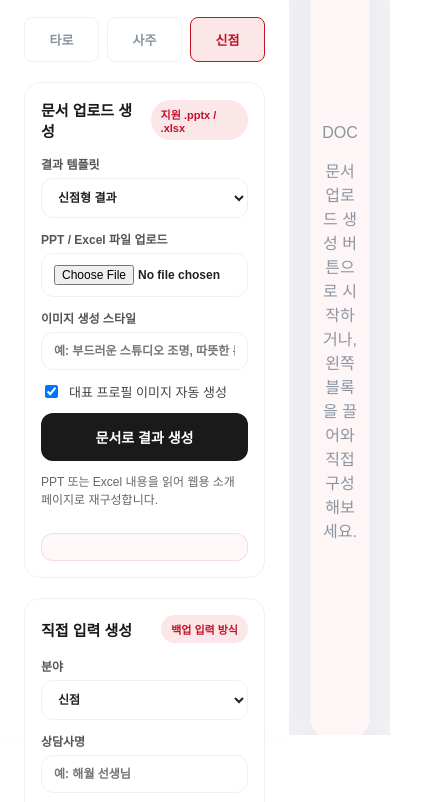
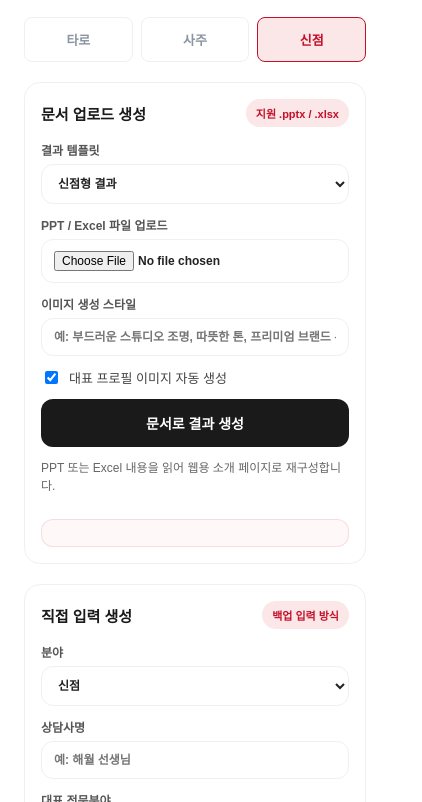
Before and after one commit to Lupus-01/hongcafe-Profile-Maker, a website: page index.html in a window 390 px wide. Shown: the part 109-911 px from the top of the page, 422 px wide, since content can reach past the window. Drawn offline with Linux system fonts and the light colour scheme; a web font is replaced by a local one.

Commit message:
Fix builder sidebar and mobile scrolling

```diff
--- a/style.css
+++ b/style.css
@@ -11,17 +11,29 @@
 .pb-theme-saju { --pb-bg: #fefaf5; --pb-primary: #D67A00; --pb-primary-light: #faecd6; }
 .pb-theme-sinjeom { --pb-bg: #fdf5f6; --pb-primary: #C21129; --pb-primary-light: #fbe6e8; }
 
-body { margin: 0; font-family: 'Pretendard', sans-serif; color: var(--pb-text-main); height: 100vh; overflow: hidden; }
-.pb-layout { display: flex; height: 100%; background-color: var(--pb-ui-bg); }
+html,
+body {
+    margin: 0;
+    height: 100%;
+}
+
+body {
+    font-family: 'Pretendard', sans-serif;
+    color: var(--pb-text-main);
+    min-height: 100vh;
+    overflow: hidden;
+}
+
+.pb-layout { display: flex; height: 100vh; min-height: 0; background-color: var(--pb-ui-bg); }
 
 /* 사이드바 UI */
-.pb-sidebar { width: 360px; background: rgba(255, 255, 255, 0.98); border-right: 1px solid var(--pb-border); display: flex; flex-direction: column; box-sizing: border-box; box-shadow: 2px 0 20px rgba(0,0,0,0.02); z-index: 10; }
+.pb-sidebar { width: 360px; min-height: 0; overflow-y: auto; background: rgba(255, 255, 255, 0.98); border-right: 1px solid var(--pb-border); display: flex; flex-direction: column; box-sizing: border-box; box-shadow: 2px 0 20px rgba(0,0,0,0.02); z-index: 10; }
 .pb-sidebar-header { padding: 30px 24px 20px; }
 .pb-sidebar-header h2 { margin: 0; font-size: 22px; font-weight: 800; letter-spacing: -0.5px; }
 .pb-sidebar-header h2 span { color: #007aff; font-size: 14px; vertical-align: super; }
 .pb-sidebar-header p { margin: 6px 0 0; font-size: 13px; color: var(--pb-text-sub); }
 .pb-section { padding: 0 24px; margin-bottom: 20px; flex-shrink: 0; }
-.pb-palette-container { padding: 0 24px 20px; flex: 1; overflow-y: auto; display: flex; flex-direction: column; gap: 24px; }
+.pb-palette-container { padding: 0 24px 20px; flex: 1; min-height: auto; overflow: visible; display: flex; flex-direction: column; gap: 24px; }
 .pb-palette-group { background: #f8f9fa; padding: 16px; border-radius: 12px; border: 1px solid var(--pb-border); }
 .pb-subtitle { font-size: 12px; font-weight: 700; color: #555; margin: 0 0 12px 0; letter-spacing: 0px; display: flex; align-items: center; gap: 4px; }
 .pb-theme-selectors { display: flex; gap: 8px; }
@@ -605,3 +617,32 @@ body { margin: 0; font-family: 'Pretendard', sans-serif; color: var(--pb-text-ma
 .pb-ai-status[data-state="loading"] { color: var(--pb-primary); }
 .pb-ai-status[data-state="success"] { color: #1f7a1f; }
 .pb-ai-status[data-state="error"] { color: #c0362c; }
+
+@media (max-width: 960px) {
+    body {
+        overflow-y: auto;
+    }
+
+    .pb-layout {
+        flex-direction: column;
+        height: auto;
+        min-height: 100vh;
+    }
+
+    .pb-sidebar,
+    .pb-canvas-wrapper {
+        width: 100%;
+        min-height: auto;
+        overflow: visible;
+    }
+
+    .pb-sidebar {
+        border-right: none;
+        border-bottom: 1px solid var(--pb-border);
+        box-shadow: none;
+    }
+
+    .pb-canvas-wrapper {
+        padding: 24px 16px 40px;
+    }
+}
```
